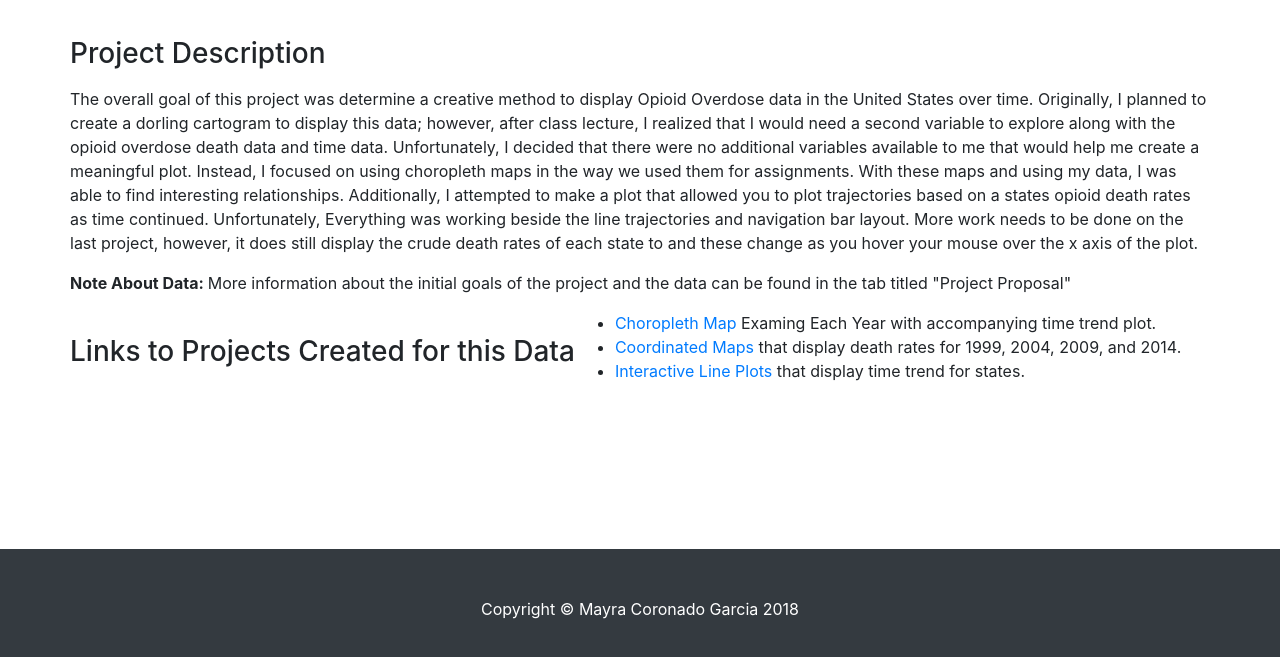
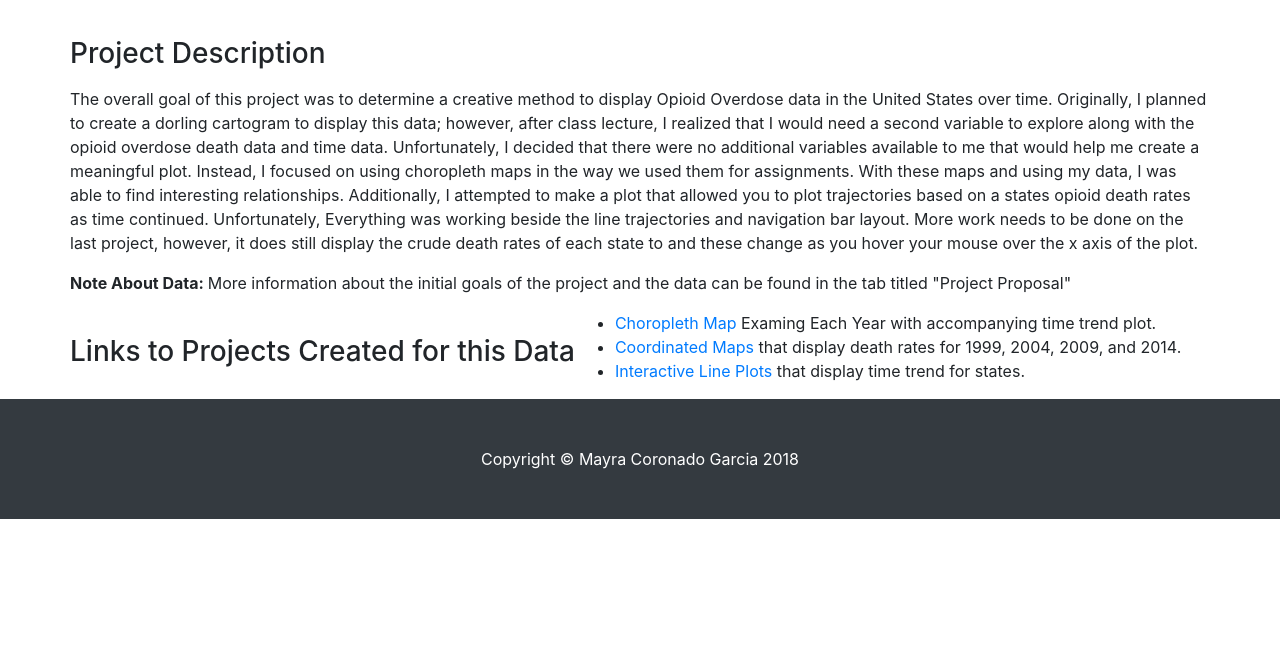
Before and after one commit to mcoronadogarcia/mcoronadogarcia.github.io, a website: page index.html in a window 1280 px wide. Shown: the part 131-788 px from the top of the page. Drawn offline with Linux system fonts and the light colour scheme.

Commit message:
fix footer in index

```diff
--- a/index.html
+++ b/index.html
@@ -62,7 +62,7 @@
       <!-- Portfolio Item Row -->
       <div class="row">
           <h3 class="my-3">Project Description</h3>
-          <p>The overall goal of this project was determine a creative method
+          <p>The overall goal of this project was to determine a creative method
           to display Opioid Overdose data in the United States over time. Originally,
           I planned to create a dorling cartogram to display this data; however,
           after class lecture, I realized that I would need a second variable to
@@ -99,7 +99,7 @@
     <!-- /.container -->
 
     <!-- Footer -->
-    <footer class="py-5 bg-dark fixed-bottom">
+    <footer class="py-5 bg-dark fluid">
       <div class="container">
         <p class="m-0 text-center text-white">Copyright &copy; Mayra Coronado Garcia 2018</p>
       </div>
```
